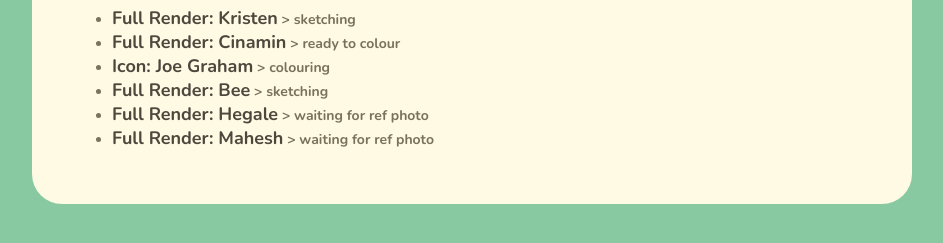
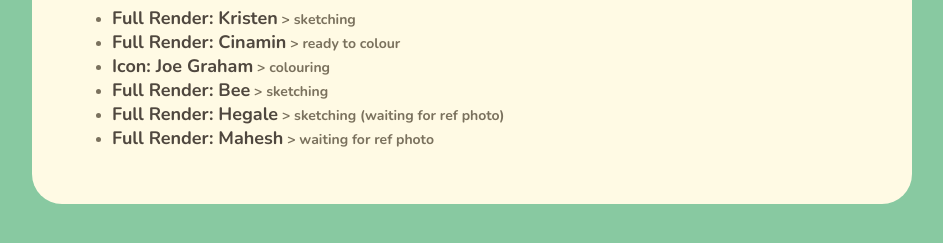
Before and after one commit to antheakwong/antheakwong.github.io, a Jekyll site: the page built from commissions/index.md, in a window 1280 px wide and 1370 px high. Shown: the part 1086-1329 px from the top of the window, without its empty margins (168-1111 px from the left). Built offline with Jekyll 4.4.1, drawn with Linux system fonts in a browser that asks for light colours; nearby versions of some CDN libraries.

Commit message:
updated status

```diff
--- a/commissions/index.md
+++ b/commissions/index.md
@@ -44,5 +44,5 @@ Won’t draw: NSFW, mecha, offensive/shock content
 - **Full Render: Cinamin** > ready to colour
 - **Icon: Joe Graham** > colouring
 - **Full Render: Bee** > sketching
-- **Full Render: Hegale** > waiting for ref photo
+- **Full Render: Hegale** > sketching (waiting for ref photo)
 - **Full Render: Mahesh** > waiting for ref photo
```
